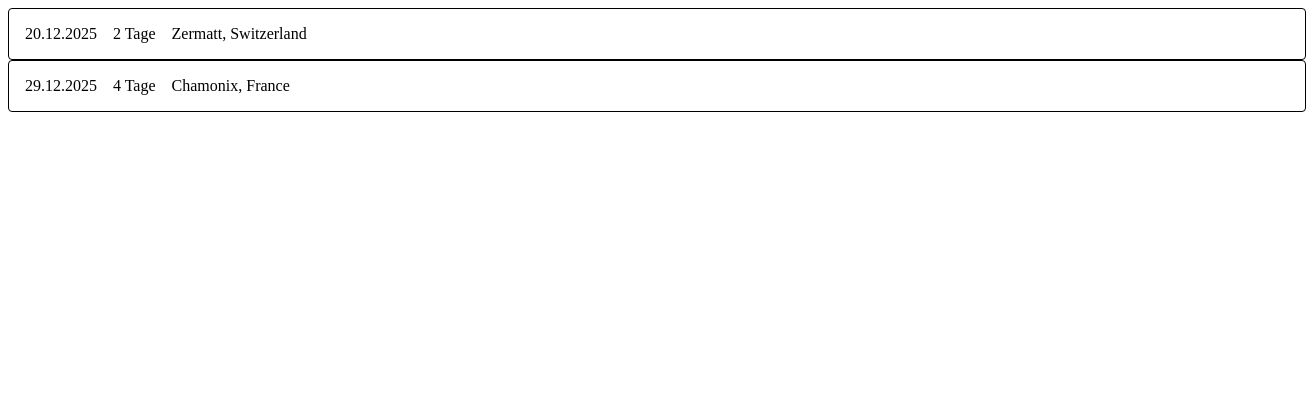
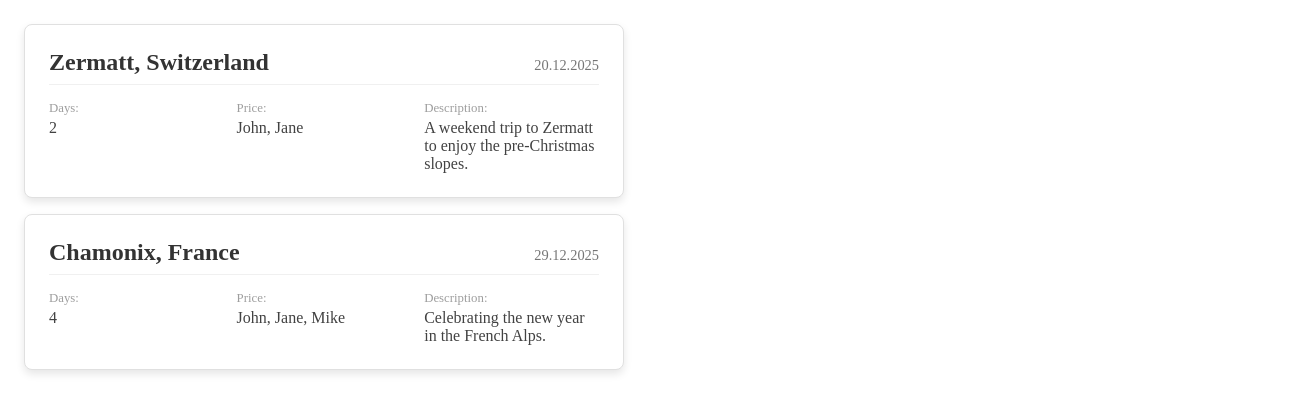
Before and after one commit to mp14O4/skitrips, an Angular app: page / in a window 1280 px wide. Shown: the top 412 px of the page, 1306 px wide, since content can reach past the window. Built offline with nearby package versions, Linux system fonts and the light colour scheme.

Commit message:
styling for trips

```diff
--- a/src/app/components/trip-list/trip-list.component.html
+++ b/src/app/components/trip-list/trip-list.component.html
@@ -1,15 +1,22 @@
 @for (trip of trips; track trip.id) {
-
-  <div class="trip">
-    <div>
-      {{ trip.start | date:'dd.MM.yyyy' }}
+  <div class="trip-card">
+    <div class="trip-header">
+      <h3 class="trip-destination">{{ trip.destination }}</h3>
+      <span class="trip-dates">{{ trip.start | date:'dd.MM.yyyy' }}</span>
     </div>
-    <div>
-      {{ trip.skiDays.length }} Tage
-    </div>
-    <div>
-      {{ trip.destination }}
+    <div class="trip-details">
+      <div class="detail-item">
+        <span class="label">Days:</span>
+        <span class="value">{{ trip.skiDays.length }}</span>
+      </div>
+      <div class="detail-item">
+        <span class="label">Price:</span>
+        <span class="value">{{ trip.people }}</span>
+      </div>
+      <div class="detail-item">
+        <span class="label">Description:</span>
+        <span class="value">{{ trip.description }}</span>
+      </div>
     </div>
   </div>
-
 }
--- a/src/app/components/trip-list/trip-list.component.scss
+++ b/src/app/components/trip-list/trip-list.component.scss
@@ -6,17 +6,64 @@
 
   width: 100%;
   height: 100%;
+
+  gap: 1rem; /* Space between trip cards */
+  padding: 1rem; /* Padding for the entire list */
+  box-sizing: border-box;
 }
 
-.trip {
-  width: 100%;
+.trip-card {
+  background-color: #ffffff; /* White background for the card */
+  border: 1px solid #e0e0e0; /* Light grey border */
+  border-radius: 8px; /* Rounded corners */
+  box-shadow: 0 4px 8px rgba(0, 0, 0, 0.1); /* Subtle shadow */
+  padding: 1.5rem;
+  width: 100%; /* Take full width of the host */
+  max-width: 600px; /* Max width for readability */
+  box-sizing: border-box;
+  transition: transform 0.2s ease-in-out; /* Smooth hover effect */
+}
+
+.trip-header {
   display: flex;
-  flex-direction: row;
-  justify-content: flex-start;
-  align-items: center;
-  border: 1px solid black;
-  border-radius: 4px;
+  justify-content: space-between;
+  align-items: baseline;
+  margin-bottom: 1rem;
+  border-bottom: 1px solid #f0f0f0; /* Separator for header */
+  padding-bottom: 0.5rem;
+}
 
-  padding: 1rem;
-  gap: 1rem;
+.trip-destination {
+  font-size: 1.5rem;
+  font-weight: 600;
+  color: #333333;
+  margin: 0;
 }
+
+.trip-dates {
+  font-size: 0.9rem;
+  color: #757575;
+}
+
+.trip-details {
+  display: grid;
+  grid-template-columns: repeat(auto-fit, minmax(150px, 1fr)); /* Responsive grid for details */
+  gap: 0.8rem;
+}
+
+.detail-item {
+  display: flex;
+  flex-direction: column;
+}
+
+.label {
+  font-size: 0.8rem;
+  color: #9e9e9e; /* Muted label color */
+  font-weight: 500;
+  margin-bottom: 0.2rem;
+}
+
+.value {
+  font-size: 1rem;
+  color: #424242;
+}
```
